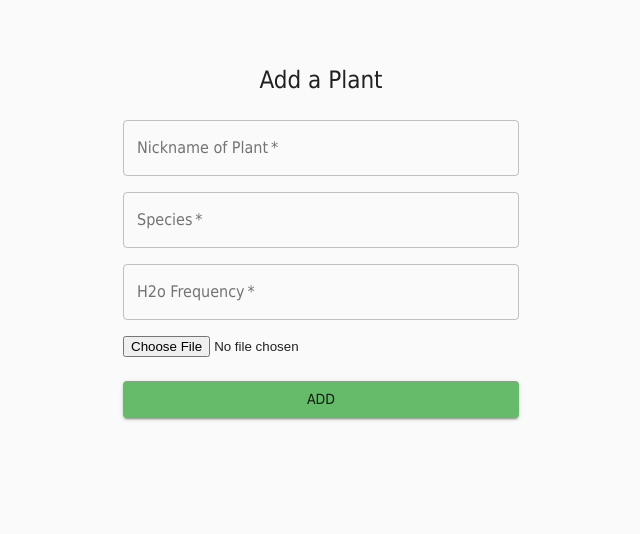
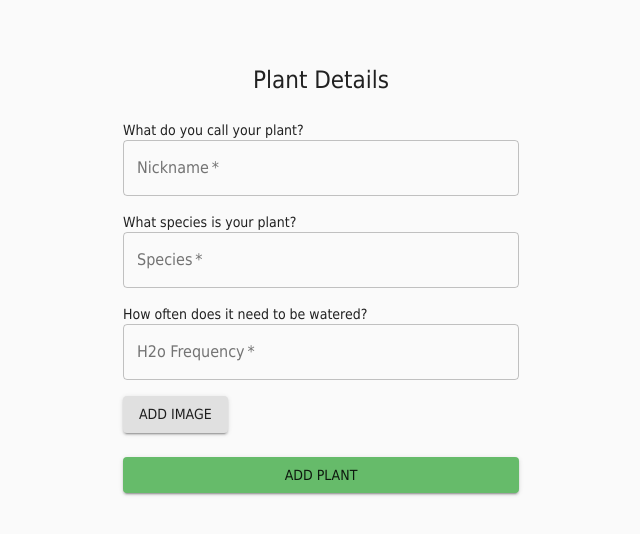
Before and after one commit to Build-Week-Water-My-Plants-157/front-end, a React (Create React App) app in the folder app/: page /plants/create in a window 1280 px wide. Shown: the top 534 px of the page, without its empty margins (319-959 px from the left). Built offline with nearby package versions, Linux system fonts and the light colour scheme.

Commit message:
added styling for Add Image button, component done

```diff
--- a/app/src/components/CreatePlant/CreatePlant.js
+++ b/app/src/components/CreatePlant/CreatePlant.js
@@ -77,25 +77,27 @@ const CreatePlant = (props) => {
 			<CssBaseline />
 			<div className={classes.paper}>
 				<Typography component="h1" variant="h5">
-					Add a Plant
+					Plant Details
 				</Typography>
 
 				{/* FORM --- FORM --- FORM --- */}
 				<form className={classes.form} onSubmit={handleSubmit} noValidate>
 					<Grid container spacing={2}>
 						<Grid item xs={12}>
+							What do you call your plant?
 							<TextField
 								variant="outlined"
 								required
 								fullWidth
 								id="nickname"
-								label="Nickname of Plant"
+								label="Nickname"
 								name="nickname"
 								value={plant.nickname}
 								onChange={handleChange}
 							/>
 						</Grid>
 						<Grid item xs={12}>
+							What species is your plant?
 							<TextField
 								variant="outlined"
 								required
@@ -108,6 +110,7 @@ const CreatePlant = (props) => {
 							/>
 						</Grid>
 						<Grid item xs={12}>
+							How often does it need to be watered?
 							<TextField
 								variant="outlined"
 								required
@@ -120,13 +123,19 @@ const CreatePlant = (props) => {
 							/>
 						</Grid>
 						<Grid item xs={12}>
-							<input
-								type="file"
-								accept="image/*"
-								id="image"
-								value={plant.image}
-								onChange={handleChange}
-							/>
+							{/* Add Image Button */}
+							{/* COMMENT OUT IF WE DONT HAVE THIS FEATURE */}
+							<label htmlFor="image">
+								<input
+									style={{ display: "none" }}
+									id="image"
+									name="image"
+									type="file"
+								/>
+								<Button color="white" variant="contained" component="span">
+									Add Image
+								</Button>
+							</label>
 						</Grid>
 					</Grid>
 					<Button
@@ -136,7 +145,7 @@ const CreatePlant = (props) => {
 						color="primary"
 						className={classes.submit}
 					>
-						Add
+						Add Plant
 					</Button>
 				</form>
 			</div>
```
